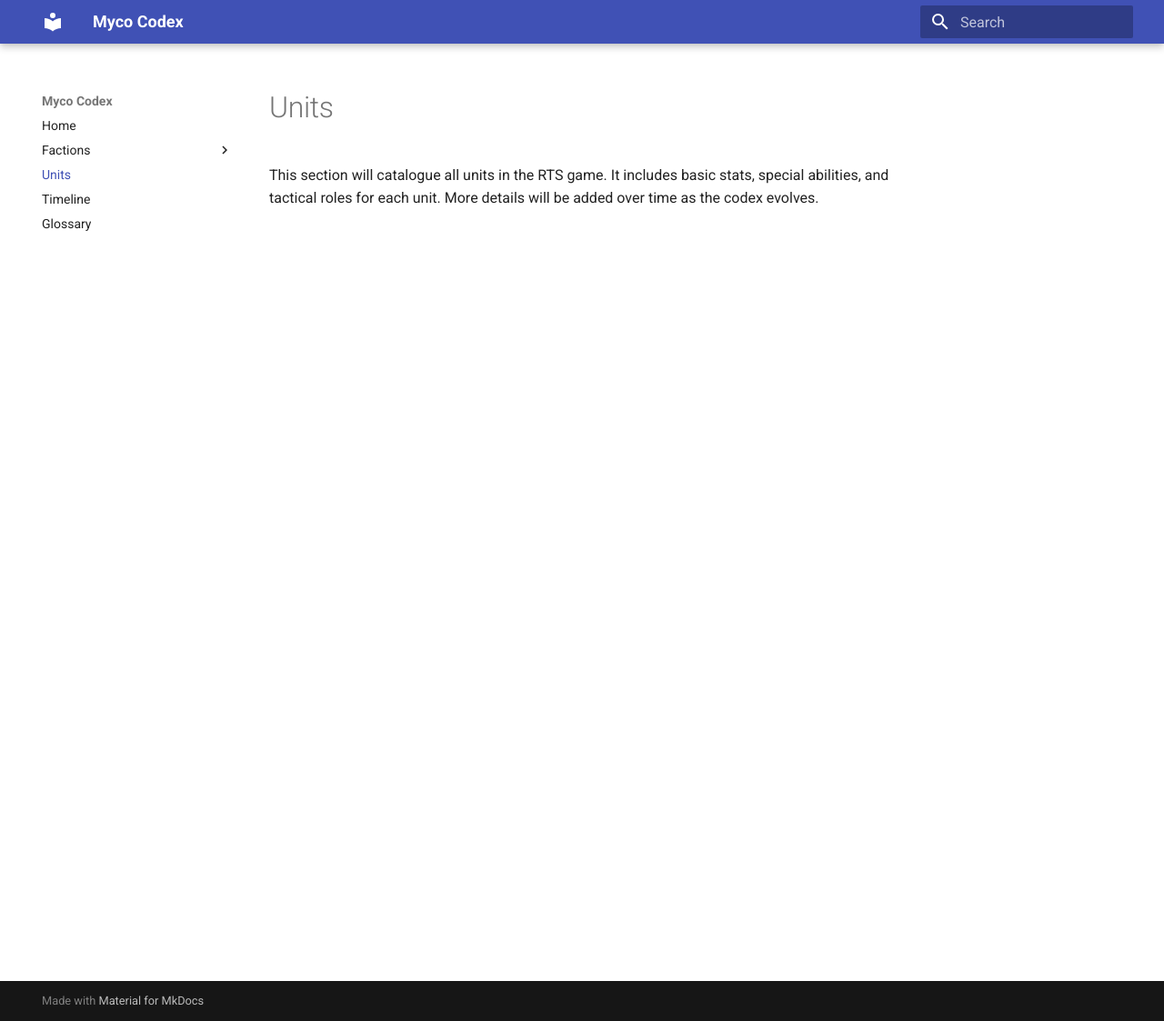
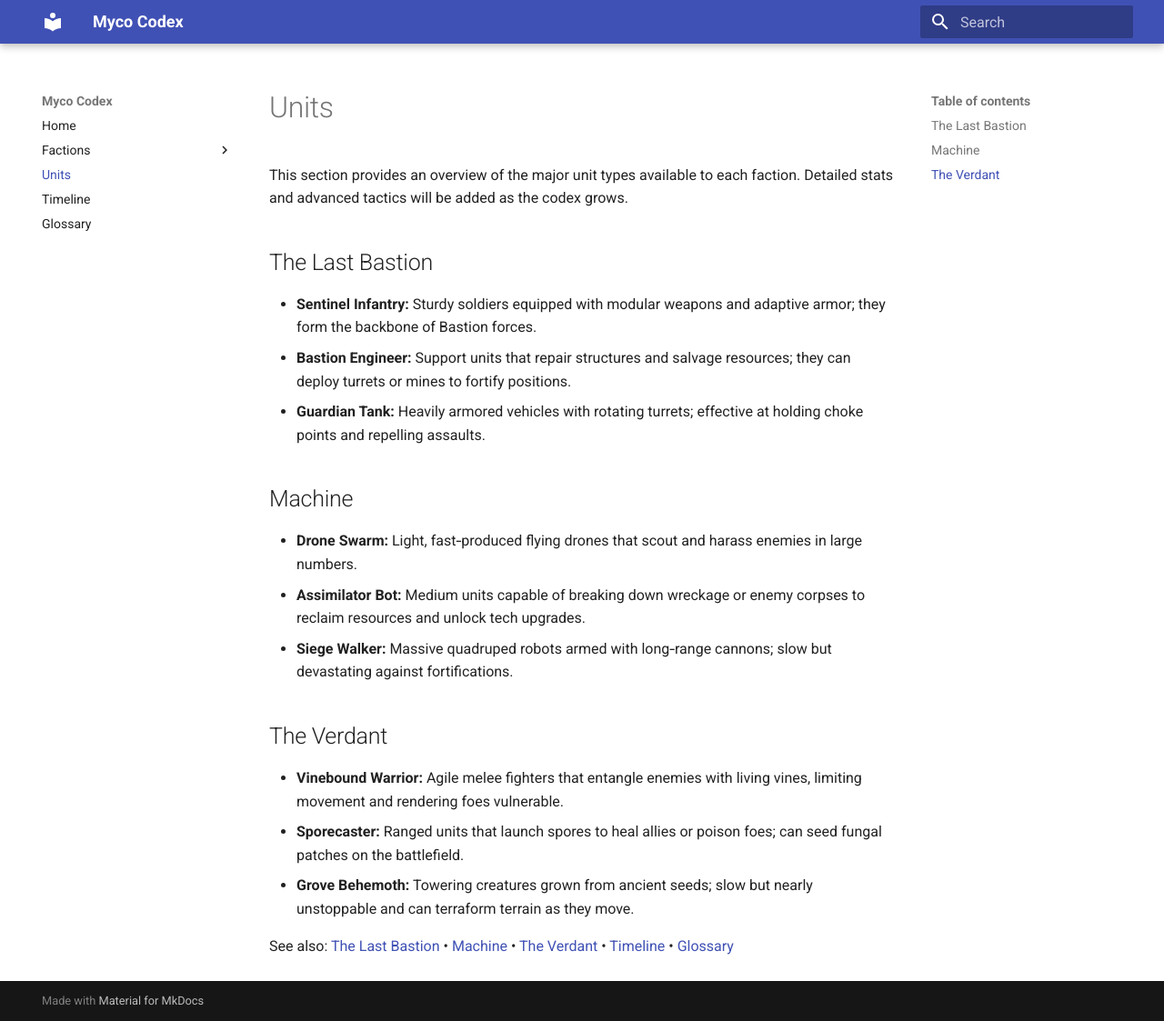
Before and after one commit to AJKennett/myco-codex, an MkDocs documentation site: the page built from docs/units/index.md, in a window 1280 px wide and 1123 px high. Shown: the whole window at 91% size. Built offline with MkDocs 1.6.1 and Material for MkDocs 9.7.7, drawn with Linux system fonts in a browser that asks for light colours.

Commit message:
Populate units overview page

```diff
--- a/docs/units/index.md
+++ b/docs/units/index.md
@@ -1,3 +1,23 @@
 # Units
 
-This section will catalogue all units in the RTS game. It includes basic stats, special abilities, and tactical roles for each unit. More details will be added over time as the codex evolves.
+This section provides an overview of the major unit types available to each faction. Detailed stats and advanced tactics will be added as the codex grows.
+
+## The Last Bastion
+
+- **Sentinel Infantry:** Sturdy soldiers equipped with modular weapons and adaptive armor; they form the backbone of Bastion forces.
+- **Bastion Engineer:** Support units that repair structures and salvage resources; they can deploy turrets or mines to fortify positions.
+- **Guardian Tank:** Heavily armored vehicles with rotating turrets; effective at holding choke points and repelling assaults.
+
+## Machine
+
+- **Drone Swarm:** Light, fast‑produced flying drones that scout and harass enemies in large numbers.
+- **Assimilator Bot:** Medium units capable of breaking down wreckage or enemy corpses to reclaim resources and unlock tech upgrades.
+- **Siege Walker:** Massive quadruped robots armed with long‑range cannons; slow but devastating against fortifications.
+
+## The Verdant
+
+- **Vinebound Warrior:** Agile melee fighters that entangle enemies with living vines, limiting movement and rendering foes vulnerable.
+- **Sporecaster:** Ranged units that launch spores to heal allies or poison foes; can seed fungal patches on the battlefield.
+- **Grove Behemoth:** Towering creatures grown from ancient seeds; slow but nearly unstoppable and can terraform terrain as they move.
+
+See also: [The Last Bastion](../factions/last-bastion.md) • [Machine](../factions/machine.md) • [The Verdant](../factions/verdant.md) • [Timeline](../timeline/index.md) • [Glossary](../glossary.md)
```
